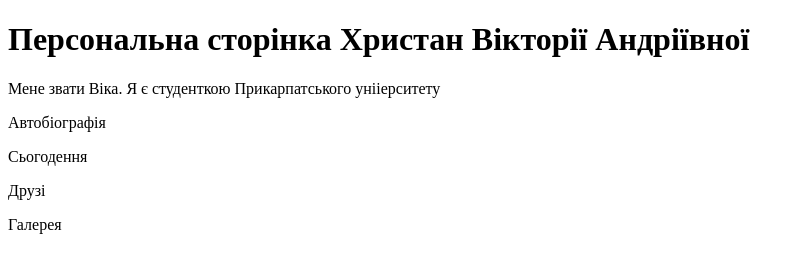
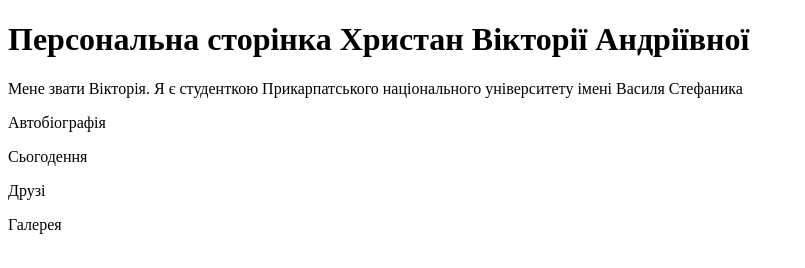
Before and after one commit to khrviktoriia/my-first-repo, a plain HTML site: page Practice1/index.html in a window 1280 px wide. Shown: the whole page, without its empty margins (0-805 px from the left). Drawn offline with Linux system fonts and the light colour scheme.

Commit message:
index.html

```diff
--- a/Practice1/index.html
+++ b/Practice1/index.html
@@ -7,7 +7,7 @@
 </head>
 <body>
     <h1>Персональна сторінка Христан Вікторії Андріївної</h1>
-    <p>Мене звати Віка. Я є студенткою Прикарпатського унііерситету</p>
+    <p>Мене звати Вікторія. Я є студенткою Прикарпатського національного університету імені Василя Стефаника</p>
     <p>Автобіографія</p>
     <p>Сьогодення</p>
     <p>Друзі</p>
```
